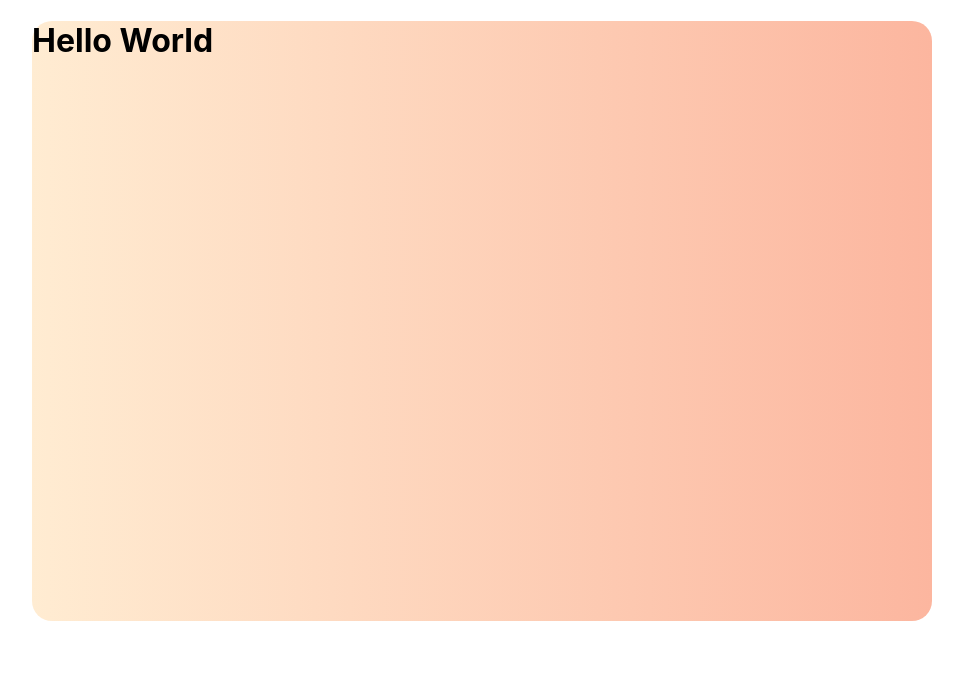
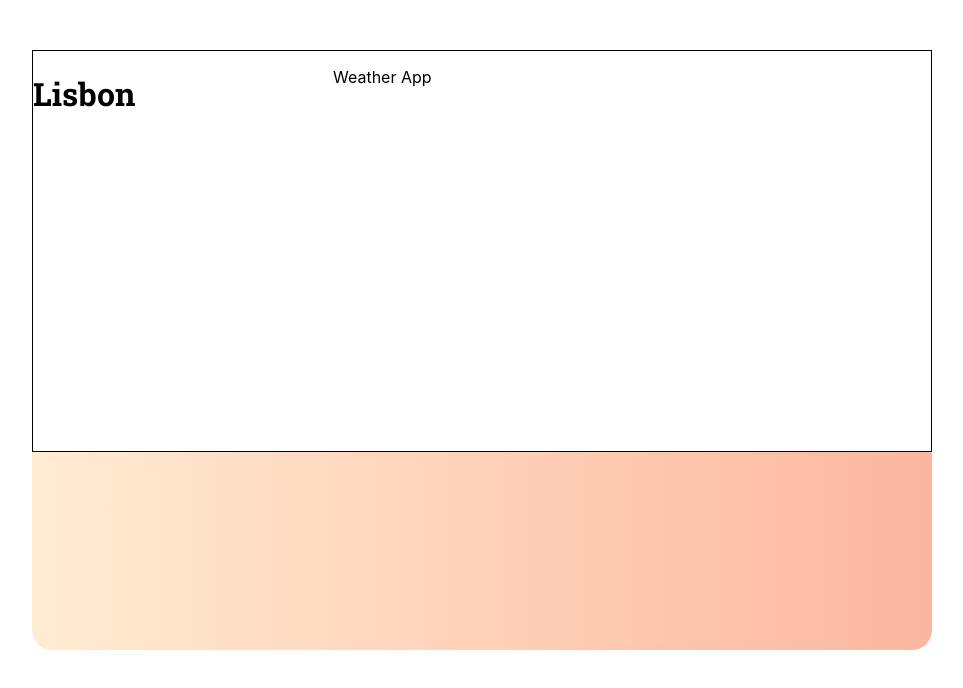
Before and after one commit to inesms7/shecodes-new-weather-app-react, a React (Create React App) app: page / in a window 1280 px wide. Shown: the top 688 px of the page, without its empty margins (158-1121 px from the left). Built offline with nearby package versions, Linux system fonts and the light colour scheme; the HTML template or start-up script is replaced by a standard one.

Commit message:
Create Main Container

```diff
--- a/public/index.html
+++ b/public/index.html
@@ -10,8 +10,11 @@
 			content="Web site created using create-react-app"
 		/>
 		<link rel="apple-touch-icon" href="%PUBLIC_URL%/logo192.png" />
-
 		<link rel="manifest" href="%PUBLIC_URL%/manifest.json" />
+		<link
+			href="https://fonts.googleapis.com/css2?family=Roboto+Slab:wght@700&display=swap"
+			rel="stylesheet"
+		/>
 
 		<title>React Weather App</title>
 	</head>
--- a/src/App.css
+++ b/src/App.css
@@ -1,8 +1,21 @@
 .wrapper {
-    max-width: 900px;
-    background-image: linear-gradient(to right, #ffecd2 0%, #fcb69f 100%);
-    display: block;
-    margin: 0 auto;
-    height: 600px;
+	max-width: 900px;
+	background-image: linear-gradient(to right, #ffecd2 0%, #fcb69f 100%);
+	display: block;
+	margin: 0 auto;
+	height: 600px;
     border-radius: 20px;
+    margin-top: 50px;
 }
+
+h1 {
+	font-family: "Roboto Slab", serif;
+}
+
+.container {
+    display: grid;
+    border: black 1px solid;
+    background-color: white;
+    grid-template-columns: repeat(3, 300px);
+    grid-template-rows: 100px 100px 100px 100px;
+}
--- a/src/App.js
+++ b/src/App.js
@@ -4,12 +4,10 @@ import "./App.css";
 export default function App() {
 	return <div className="App">
     <div className="wrapper">
-
-  <h1>Hello World</h1>
-
-
-
-
+      <div className="container">
+        <h1>Lisbon</h1>
+        <p>Weather App</p>
+      </div>
     </div>
   </div>;
 }
```
